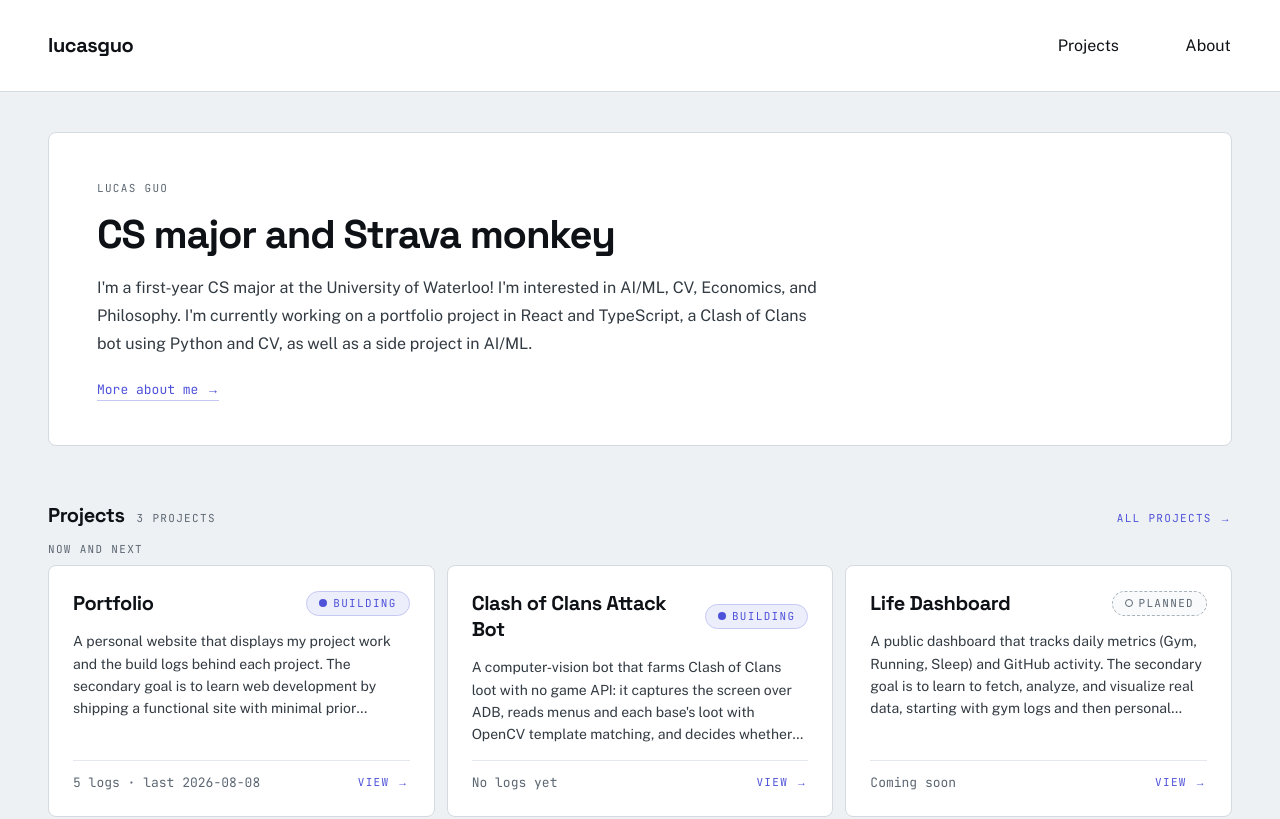
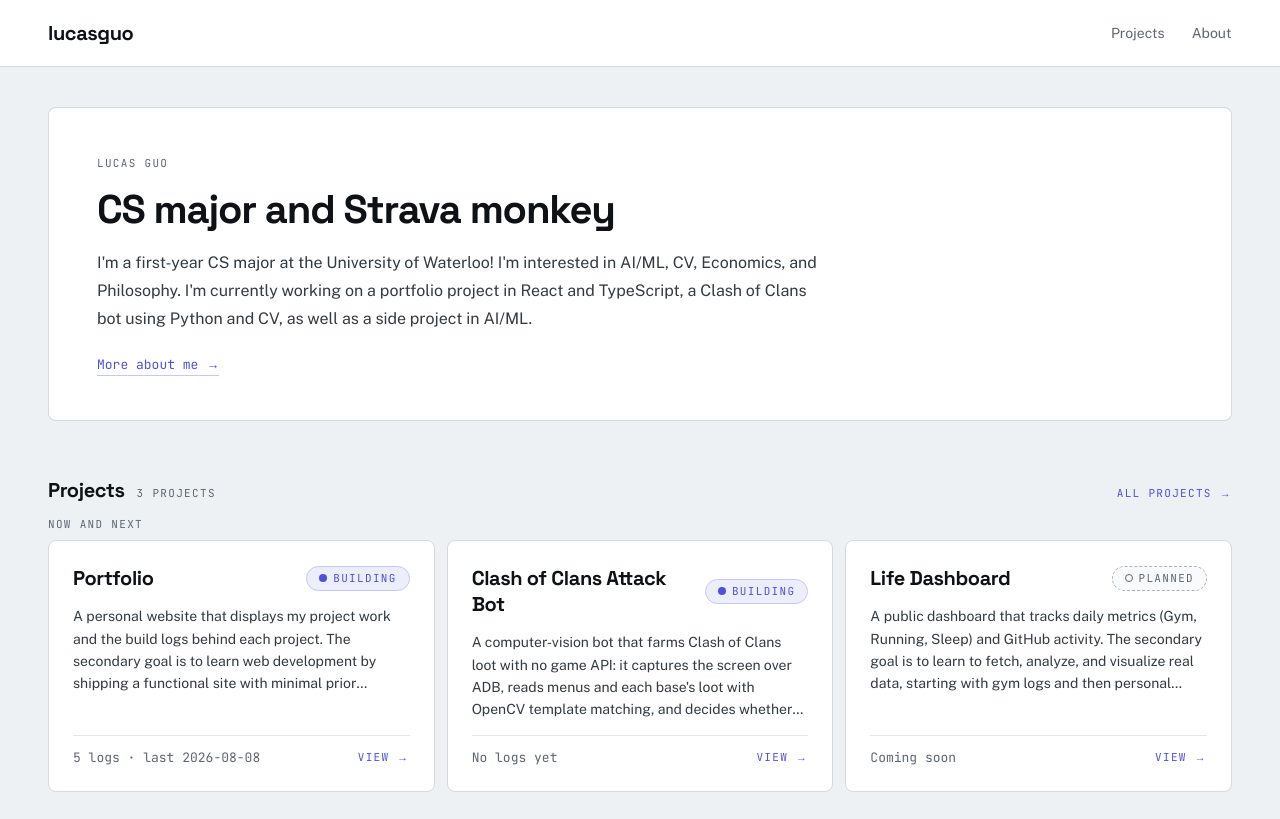
Before and after one commit to lucas-guo-2008/portfolio, a Next.js app: page / in a window 1280 px wide. Shown: the top 819 px of the page. Built offline with nearby package versions, Linux system fonts and the light colour scheme.

Commit message:
Tweak spacing and fonts in the Nav

```diff
--- a/components/NavLink.tsx
+++ b/components/NavLink.tsx
@@ -15,13 +15,13 @@ export default function NavLink({ href, children }:NavLinkProps) {
   return (
     <Link
       href={href}
-      className="group inline-grid focus-visible:outline-2 focus-visible:outline-accent focus-visible:outline-offset-2"
+      className="group inline-grid px-2 py-3 text-body-sm focus-visible:outline-2 focus-visible:outline-accent focus-visible:outline-offset-2"
       aria-current={isActive ? "page" : undefined}
       >
-        <span aria-hidden="true" className="col-start-1 row-start-1 invisible font-bold">
+        <span aria-hidden="true" className="col-start-1 row-start-1 invisible font-semibold">
             {children}
         </span>
-        <span className={`col-start-1 row-start-1 ${isActive ? "font-bold" : "group-hover:font-bold"}`}>
+        <span className={`col-start-1 row-start-1 ${isActive ? "font-semibold text-text" : "text-text-muted group-hover:font-semibold group-hover:text-text"}`}>
             {children}
         </span>
     </Link>
--- a/components/Navbar.tsx
+++ b/components/Navbar.tsx
@@ -4,11 +4,12 @@ import NavLink from './NavLink';
 export default function Navbar() {
   return (
     <header className="sticky top-0 z-50 bg-surface border-b border-border">
-      <div className="flex flex-row justify-between items-center py-4 md:py-8 w-full mx-auto max-w-page px-5 md:px-12">
+      <div className="flex flex-row justify-between items-center h-14 md:h-16.5 w-full mx-auto max-w-page px-5 md:px-12">
         <div>
           <Link className="text-heading font-display font-bold focus-visible:outline-2 focus-visible:outline-accent focus-visible:outline-offset-2" href="/">lucasguo</Link>
         </div>
-        <nav className="flex gap-8 md:gap-16">
+        {/* Links carry their own px-2 for tap targets; md:-mr-2 keeps the last word flush with the page edge */}
+        <nav className="flex gap-1 md:gap-2.5 md:-mr-2">
           <NavLink href="/projects">Projects</NavLink>
           <NavLink href="/about">About</NavLink>
         </nav>
```
